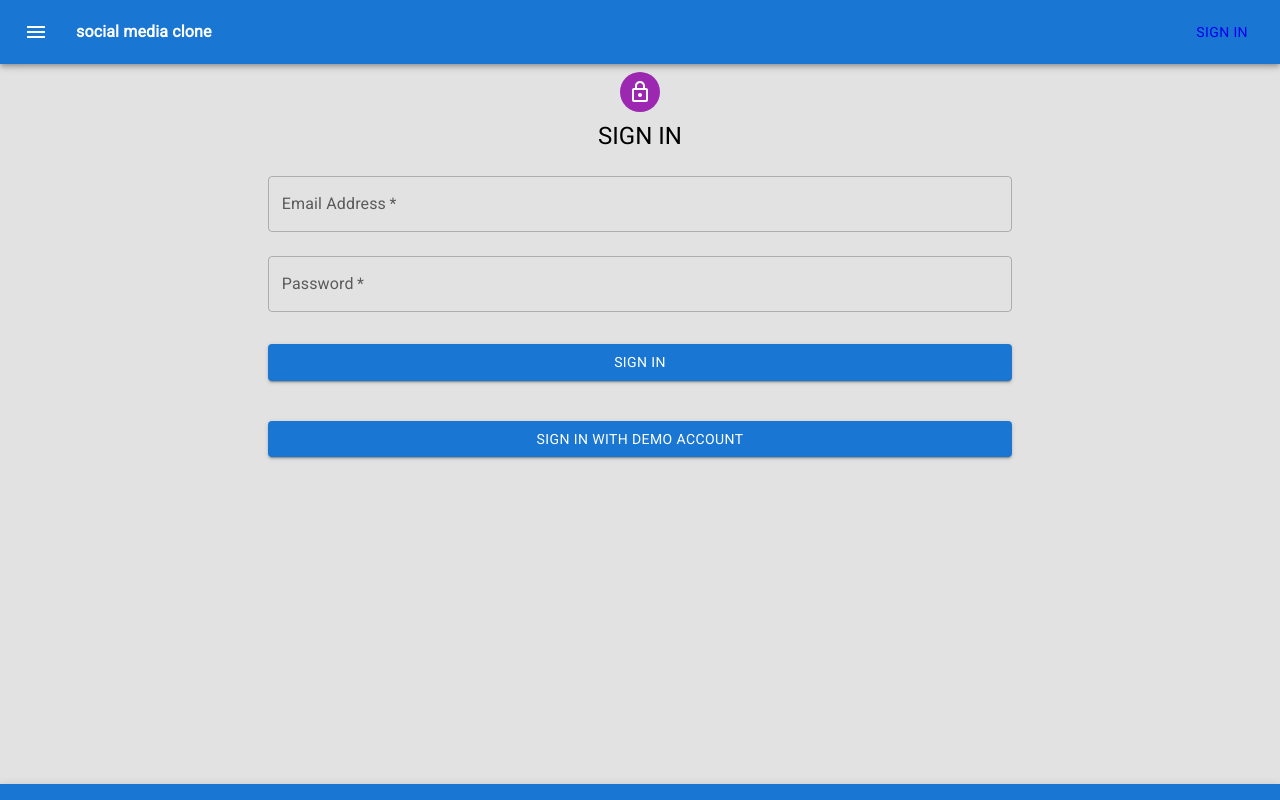
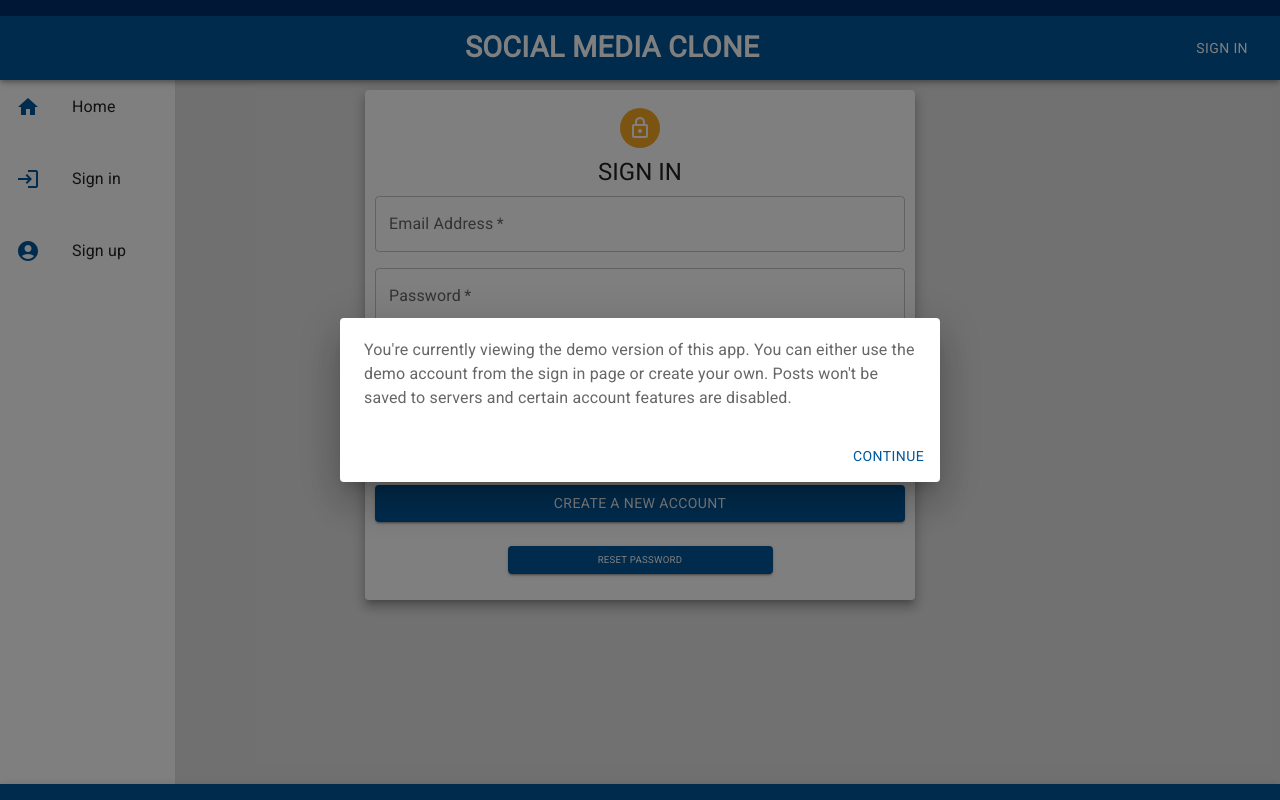
Before and after one commit to reese-parker/social-media-clone, a React (Create React App) app: page /signin in a window 1280 px wide. Built offline with nearby package versions, Linux system fonts and the light colour scheme; no server answers.

Commit message:
Bug fixes

```diff
--- a/public/index.html
+++ b/public/index.html
@@ -10,8 +10,8 @@
       content="Web site created using create-react-app"
     />
     <link rel="preconnect" href="https://fonts.googleapis.com">
-<link rel="preconnect" href="https://fonts.gstatic.com" crossorigin>
-<link href="https://fonts.googleapis.com/css2?family=Roboto&display=swap" rel="stylesheet">
+    <link rel="preconnect" href="https://fonts.gstatic.com" crossorigin>
+    <link href="https://fonts.googleapis.com/css2?family=Roboto&family=Ubuntu+Condensed&display=swap" rel="stylesheet">
     <link rel="apple-touch-icon" href="%PUBLIC_URL%/logo192.png" />
 
     <link rel="manifest" href="%PUBLIC_URL%/manifest.json" />
--- a/src/AccountSettings.js
+++ b/src/AccountSettings.js
@@ -2,19 +2,25 @@ import React, { useEffect, useContext } from "react";
 import { useNavigate } from "react-router-dom";
 import { deleteUser } from "firebase/auth";
 import { auth } from "./firebase.js";
+import Paper from "@mui/material/Paper";
 import Grid from "@mui/material/Grid";
 import Button from "@mui/material/Button";
+import Avatar from "@mui/material/Avatar";
+import Typography from "@mui/material/Typography";
 import Dialog from "@mui/material/Dialog";
 import DialogActions from "@mui/material/DialogActions";
 import DialogTitle from "@mui/material/DialogTitle";
+import Fade from "@mui/material/Fade";
+import SettingsIcon from "@mui/icons-material/Settings";
 import {
   ActiveUserContext,
   ActiveUserDispatchContext,
 } from "./contexts/ActiveUserContext";
 import useToggleState from "./hooks/useToggleState";
+import styles from "./styles/AccountSettingsStyles.js";
 
 export default function AccountSettings(props) {
-  const {handleOpenSnackbar} = props
+  const { handleOpenSnackbar } = props;
   const activeUser = useContext(ActiveUserContext);
   const setActiveUser = useContext(ActiveUserDispatchContext);
   const [confirmSignOutDialog, toggleConfirmSignOutDialog] =
@@ -27,7 +33,7 @@ export default function AccountSettings(props) {
     setActiveUser(null);
     toggleConfirmSignOutDialog();
     navigate("/signup");
-    handleOpenSnackbar("account deleted")
+    handleOpenSnackbar("account deleted");
   };
 
   useEffect(() => {
@@ -35,10 +41,35 @@ export default function AccountSettings(props) {
   });
 
   return (
-    <>
-      <Grid container direction="column" spacing={1}>
+    <Fade in={true} timeout={500}>
+      <Paper sx={styles.container}>
+        <Grid container direction="column" alignItems="center" spacing={1}>
+          <Grid
+            item
+            container
+            direction="column"
+            wrap="nowrap"
+            alignItems="center"
+          >
             <Grid item>
-          <Button variant="outlined" onClick={toggleConfirmSignOutDialog}>
+              <Avatar sx={styles.Avatar}>
+                <SettingsIcon />
+              </Avatar>
+            </Grid>
+            <Grid item>
+              <Typography component="h1" variant="h5">
+                SETTINGS
+              </Typography>
+            </Grid>
+          </Grid>
+
+          <Grid item>
+            <Button
+              onClick={toggleConfirmSignOutDialog}
+              fullWidth
+              variant="contained"
+              sx={{ mt: 3, mb: 2 }}
+            >
               delete account
             </Button>
           </Grid>
@@ -53,12 +84,12 @@ export default function AccountSettings(props) {
           <DialogTitle id="alert-dialog-title">
             are you sure you want to delete your account?
           </DialogTitle>
-
           <DialogActions>
             <Button onClick={toggleConfirmSignOutDialog}>cancel</Button>
             <Button onClick={handleDeleteUser}>delete account</Button>
           </DialogActions>
         </Dialog>
-    </>
+      </Paper>
+    </Fade>
   );
 }
--- a/src/App.js
+++ b/src/App.js
@@ -1,15 +1,20 @@
 import React, { useState } from "react";
+
 import { Routes, Route } from "react-router-dom";
 import Drawer from "@mui/material/Drawer";
 import Snackbar from "@mui/material/Snackbar";
+
 import Navbar from "./Navbar";
 import Feed from "./Feed";
 import Footer from "./Footer";
-import Menu from "./Menu";
+import MobileMenu from "./MobileMenu";
+import DesktopMenu from "./DesktopMenu";
 import SignUp from "./SignUp";
 import SignIn from "./SignIn";
 import AccountSettings from "./AccountSettings";
+import WelcomeMessage from "./WelcomeMessage";
 import useToggleState from "./hooks/useToggleState";
+import styles from "./styles/AppStyles";
 
 function App() {
   const [isDrawerOpen, toggleDrawer] = useToggleState(false);
@@ -30,6 +35,9 @@ function App() {
     <div className="App">
       <Navbar handleOpenDrawer={toggleDrawer} />
 
+      {
+        //Routes for main content
+      }
       <Routes>
         <Route path="/" element={<Feed />} />
         <Route
@@ -49,26 +57,48 @@ function App() {
 
       <Footer handleOpenSnackbar={handleOpenSnackbar} />
 
+      {
+        //Mobile Menu
+      }
       <Drawer
         anchor={"left"}
         open={isDrawerOpen}
         onClose={toggleDrawer}
-        PaperProps={{
-          sx: { width: "175px" },
-        }}
-        elevation={1}
+        elevation={16}
+        PaperProps={{ sx: styles.mobileDrawerPaperProps }}
       >
-        <Menu
+        <MobileMenu
           handleCloseDrawer={toggleDrawer}
           handleOpenSnackbar={handleOpenSnackbar}
         />
       </Drawer>
+
+      {
+        //Desktop Menu
+      }
+      <Drawer
+        anchor={"left"}
+        variant="permanent"
+        sx={styles.desktopDrawer}
+        PaperProps={{ sx: styles.desktopDrawerPaperProps }}
+      >
+        <DesktopMenu handleOpenSnackbar={handleOpenSnackbar} />
+      </Drawer>
+
+      {
+        //Reusable Snackbar
+      }
       <Snackbar
         open={isSnackbarOpen}
         autoHideDuration={2000}
         onClose={handleCloseSnackbar}
         message={snackbarMessage}
       />
+
+      {
+        //Message regarding demo version shown on page load
+      }
+      <WelcomeMessage />
     </div>
   );
 }
--- a/src/Footer.js
+++ b/src/Footer.js
@@ -1,35 +1,28 @@
 import React, { useContext } from "react";
+
+import { useNavigate } from "react-router-dom";
 import AppBar from "@mui/material/AppBar";
 import Toolbar from "@mui/material/Toolbar";
 import Fab from "@mui/material/Fab";
 import AddIcon from "@mui/icons-material/Add";
+
 import NewPostForm from "./NewPostForm";
 import { ActiveUserContext } from "./contexts/ActiveUserContext";
 import useToggleState from "./hooks/useToggleState";
-
-const styles = {
-  AppBar: { position: "fixed", top: "auto", bottom: 0, height: "16px" },
-  Fab: {
-    position: "absolute",
-    zIndex: 1,
-    top: -30,
-    left: 0,
-    right: 0,
-    margin: "0 auto",
-  },
-};
+import styles from "./styles/FooterStyles";
 
 export default function Footer(props) {
-  const {handleOpenSnackbar} = props
+  const { handleOpenSnackbar } = props;
   const activeUser = useContext(ActiveUserContext);
   const [isNewPostFormOpen, toggleNewPostForm] = useToggleState(false);
 
+  const navigate = useNavigate();
 
   const handleCloseNewPostForm = () => {
-    toggleNewPostForm()
-    handleOpenSnackbar("post shared")
-  }
-
+    toggleNewPostForm();
+    navigate("/feed");
+    handleOpenSnackbar("post shared");
+  };
 
   return (
     <AppBar color="primary" sx={styles.AppBar}>
@@ -39,14 +32,18 @@ export default function Footer(props) {
             onClick={toggleNewPostForm}
             sx={styles.Fab}
             size="small"
+            aria-label="add"
             color="secondary"
-            aria-label="add"
           >
-            <AddIcon />
+            <AddIcon sx={styles.AddIcon} />
           </Fab>
         )}
 
-        <NewPostForm open={isNewPostFormOpen} handleClose={handleCloseNewPostForm} />
+        <NewPostForm
+          open={isNewPostFormOpen}
+          handleClose={handleCloseNewPostForm}
+          toggleNewPostForm={toggleNewPostForm}
+        />
       </Toolbar>
     </AppBar>
   );
--- a/src/Menu.js
+++ /dev/null
@@ -1,83 +0,0 @@
-import React, { useContext } from "react";
-import { useNavigate } from "react-router-dom";
-import { auth } from "./firebase.js";
-import { signOut } from "firebase/auth";
-import Box from "@mui/material/Box";
-import List from "@mui/material/List";
-import ListItem from "@mui/material/ListItem";
-import ListItemText from "@mui/material/ListItemText";
-import {
-  ActiveUserContext,
-  ActiveUserDispatchContext,
-} from "./contexts/ActiveUserContext";
-
-export default function Menu(props) {
-  const { handleCloseDrawer, handleOpenSnackbar } = props;
-  const activeUser = useContext(ActiveUserContext);
-  const setActiveUser = useContext(ActiveUserDispatchContext);
-
-  const navigate = useNavigate();
-
-  const handleSignOut = async () => {
-    await signOut(auth);
-    setActiveUser(null);
-    handleCloseDrawer();
-    navigate("/signin");
-    handleOpenSnackbar("signed out");
-  };
-
-  return (
-    <Box>
-      <List>
-        <ListItem
-          button
-          onClick={() => {
-            handleCloseDrawer();
-            navigate("/");
-          }}
-        >
-          <ListItemText primary="home" />
-        </ListItem>
-        {activeUser === null ? (
-          <>
-            {" "}
-            <ListItem
-              button
-              onClick={() => {
-                handleCloseDrawer();
-                navigate("/signin");
-              }}
-            >
-              <ListItemText primary="sign in" />
-            </ListItem>
-            <ListItem
-              button
-              onClick={() => {
-                handleCloseDrawer();
-                navigate("/signup");
-              }}
-            >
-              <ListItemText primary="sign up" />
-            </ListItem>
-          </>
-        ) : (
-          <>
-            {" "}
-            <ListItem
-              button
-              onClick={() => {
-                handleCloseDrawer();
-                navigate("/accountsettings");
-              }}
-            >
-              <ListItemText wrap="nowrap" primary="account settings" />
-            </ListItem>
-            <ListItem button onClick={handleSignOut}>
-              <ListItemText primary="sign out" />
-            </ListItem>
-          </>
-        )}
-      </List>
-    </Box>
-  );
-}
--- a/src/Navbar.js
+++ b/src/Navbar.js
@@ -1,49 +1,52 @@
 import React, { useContext } from "react";
+
 import { Link } from "react-router-dom";
 import AppBar from "@mui/material/AppBar";
+import Box from "@mui/material/Box";
 import Toolbar from "@mui/material/Toolbar";
 import Typography from "@mui/material/Typography";
 import Button from "@mui/material/Button";
 import IconButton from "@mui/material/IconButton";
+import FaceIcon from "@mui/icons-material/Face";
 import MenuIcon from "@mui/icons-material/Menu";
+
 import AccountCircleIcon from "@mui/icons-material/AccountCircle";
 import { ActiveUserContext } from "./contexts/ActiveUserContext";
-
-const styles = {
-  AppBar: {
-    position: "sticky",
-  },
-  IconButton: { mr: 2 },
-  Title: { flexGrow: 1, fontWeight: 700 },
-};
+import styles from "./styles/NavbarStyles";
 
 export default function Navbar(props) {
   const { handleOpenDrawer } = props;
   const activeUser = useContext(ActiveUserContext);
 
   return (
-    <AppBar sx={styles.AppBar}>
-      <Toolbar>
+    <AppBar color="primary" sx={styles.AppBar}>
+      <Box sx={styles.headerToolbar} />
+      <Toolbar sx={styles.ToolbarContainer}>
         <IconButton
           size="large"
           edge="start"
-          color="inherit"
           aria-label="menu"
           sx={styles.IconButton}
           onClick={handleOpenDrawer}
         >
-          <MenuIcon />
+          <MenuIcon sx={styles.MenuIcon} />
         </IconButton>
-        <Typography sx={styles.Title}>social media clone</Typography>
+        <Typography sx={styles.Title}>SOCIAL MEDIA CLONE</Typography>
         {activeUser === null ? (
-          <Link to="/signin">
-            <Button color="inherit">Sign In</Button>
+          <Link style={styles.signInLink} to="/signin">
+            <Button sx={styles.signInButton}>Sign In</Button>
           </Link>
         ) : (
-          <>
-            <AccountCircleIcon />
-            {activeUser.displayName}
-          </>
+          <Box sx={styles.profile}>
+            {activeUser.displayName === "Demo" ? (
+              <AccountCircleIcon fontSize="small" />
+            ) : (
+              <FaceIcon />
+            )}
+            <Typography sx={styles.displayName}>
+              {activeUser.displayName}
+            </Typography>
+          </Box>
         )}
       </Toolbar>
     </AppBar>
--- a/src/SignIn.js
+++ b/src/SignIn.js
@@ -1,16 +1,24 @@
-import React, { useContext } from "react";
+import React, { useState, useContext } from "react";
+
 import { useNavigate } from "react-router-dom";
 import { auth, signInAsDemo } from "./firebase.js";
-import { signInWithEmailAndPassword } from "firebase/auth";
+import {
+  signInWithEmailAndPassword,
+  sendPasswordResetEmail,
+} from "firebase/auth";
 import Avatar from "@mui/material/Avatar";
+import Paper from "@mui/material/Paper";
 import Grid from "@mui/material/Grid";
 import Button from "@mui/material/Button";
 import TextField from "@mui/material/TextField";
+import Fade from "@mui/material/Fade";
 import Box from "@mui/material/Box";
 import Typography from "@mui/material/Typography";
 import LockOutlinedIcon from "@mui/icons-material/LockOutlined";
+
 import { ActiveUserDispatchContext } from "./contexts/ActiveUserContext";
 import useInputState from "./hooks/useInputState.js";
+import styles from "./styles/SignInStyles.js";
 
 export default function SignIn(props) {
   const { handleOpenSnackbar } = props;
@@ -18,18 +26,20 @@ export default function SignIn(props) {
   const [emailValue, handleEmailValueChange] = useInputState("");
   const [passwordValue, handlePasswordValueChange, resetPasswordValue] =
     useInputState("");
+  const [error, setError] = useState(false);
 
   const navigate = useNavigate();
 
   const signInFail = () => {
     resetPasswordValue();
+    setError(true);
   };
 
   const handleSignInAsDemo = async () => {
     const demoUser = await signInAsDemo();
     setActiveUser(demoUser);
     navigate("/feed");
-    handleOpenSnackbar(`welcome back, ${demoUser.displayName}`);
+    handleOpenSnackbar(`Welcome back, ${demoUser.displayName}.`);
   };
 
   const handleSubmit = async (e) => {
@@ -40,15 +50,29 @@ export default function SignIn(props) {
       passwordValue
     ).catch(signInFail);
     setActiveUser(user.user);
-    handleOpenSnackbar(`welcome back, ${user.user.displayName}`);
     navigate("/feed");
+    handleOpenSnackbar(`Welcome back, ${user.user.displayName}.`);
+  };
+
+  const resetPassword = async () => {
+    const email = prompt("enter your email address");
+    await sendPasswordResetEmail(auth, email);
+    handleOpenSnackbar("Reset password email sent.");
   };
 
   return (
+    <Fade in={true} timeout={500}>
+      <Paper sx={styles.container} elevation={8}>
         <Grid container direction="column" alignItems="center" wrap="nowrap">
-      <Grid item container direction="column" wrap="nowrap" alignItems="center">
+          <Grid
+            item
+            container
+            direction="column"
+            wrap="nowrap"
+            alignItems="center"
+          >
             <Grid item>
-          <Avatar sx={{ m: 1, bgcolor: "secondary.main" }}>
+              <Avatar sx={styles.Avatar}>
                 <LockOutlinedIcon />
               </Avatar>
             </Grid>
@@ -62,9 +86,9 @@ export default function SignIn(props) {
           <Grid item>
             <Box component="form" onSubmit={handleSubmit} sx={{ mt: 1 }}>
               <TextField
-            margin="normal"
                 required
                 fullWidth
+                error={error}
                 id="email"
                 label="Email Address"
                 name="email"
@@ -75,6 +99,7 @@ export default function SignIn(props) {
               <TextField
                 margin="normal"
                 required
+                error={error}
                 fullWidth
                 name="password"
                 label="Password"
@@ -87,7 +112,7 @@ export default function SignIn(props) {
                 type="submit"
                 fullWidth
                 variant="contained"
-            sx={{ mt: 3, mb: 2 }}
+                sx={{ mt: 2, mb: 2 }}
               >
                 sign in
               </Button>
@@ -95,12 +120,31 @@ export default function SignIn(props) {
                 onClick={handleSignInAsDemo}
                 fullWidth
                 variant="contained"
-            sx={{ mt: 3, mb: 2 }}
+                sx={{ mt: 2, mb: 2 }}
               >
                 sign in with demo account
               </Button>
+              <Button
+                onClick={() => navigate("/signup")}
+                fullWidth
+                variant="contained"
+                sx={{ mt: 2, mb: 2 }}
+              >
+                create a new account
+              </Button>
+              <div style={styles.resetPasswordContainer}>
+                <Button
+                  onClick={resetPassword}
+                  variant="contained"
+                  sx={styles.resetPasswordButton}
+                >
+                  reset password
+                </Button>
+              </div>
             </Box>
           </Grid>
         </Grid>
+      </Paper>
+    </Fade>
   );
 }
--- a/src/SignUp.js
+++ b/src/SignUp.js
@@ -1,16 +1,21 @@
 import React, { useContext } from "react";
 import { useNavigate } from "react-router-dom";
-import { auth } from "./firebase.js";
+import { auth, signInAsDemo } from "./firebase.js";
 import { createUserWithEmailAndPassword, updateProfile } from "firebase/auth";
+
 import Avatar from "@mui/material/Avatar";
+import Paper from "@mui/material/Paper";
 import Grid from "@mui/material/Grid";
 import Button from "@mui/material/Button";
 import TextField from "@mui/material/TextField";
+import Fade from "@mui/material/Fade";
 import Box from "@mui/material/Box";
 import Typography from "@mui/material/Typography";
 import LockOutlinedIcon from "@mui/icons-material/LockOutlined";
+
 import { ActiveUserDispatchContext } from "./contexts/ActiveUserContext";
 import useInputState from "./hooks/useInputState.js";
+import styles from "./styles/SignUpStyles.js";
 
 export default function SignUp(props) {
   const { handleOpenSnackbar } = props;
@@ -18,6 +23,13 @@ export default function SignUp(props) {
   const [displayNameValue, handleDisplayNameValueChange] = useInputState("");
   const [emailValue, handleEmailValueChange] = useInputState("");
   const [passwordValue, handlePasswordValueChange] = useInputState("");
+
+  const handleSignInAsDemo = async () => {
+    const demoUser = await signInAsDemo();
+    setActiveUser(demoUser);
+    navigate("/feed");
+    handleOpenSnackbar(`Welcome back, ${demoUser.displayName}.`);
+  };
 
   const navigate = useNavigate();
 
@@ -35,10 +47,18 @@ export default function SignUp(props) {
   };
 
   return (
+    <Fade in={true} timeout={500}>
+      <Paper sx={styles.container} elevation={8}>
         <Grid container direction="column" alignItems="center" wrap="nowrap">
-      <Grid item container direction="column" wrap="nowrap" alignItems="center">
+          <Grid
+            item
+            container
+            direction="column"
+            wrap="nowrap"
+            alignItems="center"
+          >
             <Grid item>
-          <Avatar sx={{ m: 1, bgcolor: "secondary.main" }}>
+              <Avatar sx={styles.Avatar}>
                 <LockOutlinedIcon />
               </Avatar>
             </Grid>
@@ -92,8 +112,19 @@ export default function SignUp(props) {
               >
                 Create Account
               </Button>
+              <div style={styles.demoSignInContainer}>
+                <Button
+                  onClick={handleSignInAsDemo}
+                  variant="contained"
+                  sx={styles.demoSignInButton}
+                >
+                  sign in with demo account
+                </Button>
+              </div>
             </Box>
           </Grid>
         </Grid>
+      </Paper>
+    </Fade>
   );
 }
--- a/src/firebase.js
+++ b/src/firebase.js
@@ -11,8 +11,6 @@ const firebaseApp = initializeApp({
   appId: process.env.REACT_APP_FIREBASE_APP_ID,
 });
 
-console.log(process.env.REACT_APP_FIREBASE_API_KEY)
-
 export const auth = getAuth(firebaseApp);
 export const db = getFirestore(firebaseApp);
 
--- a/src/index.js
+++ b/src/index.js
@@ -1,17 +1,22 @@
 import React from "react";
 import ReactDOM from "react-dom";
 import { BrowserRouter } from "react-router-dom";
+import { ThemeProvider } from '@mui/material/styles';
 import App from "./App";
 import { PostsProvider } from "./contexts/PostsContext";
 import { ActiveUserProvider } from "./contexts/ActiveUserContext";
 import "./styles/index.css";
+import theme from "./styles/theme"
+
 
 ReactDOM.render(
   <React.StrictMode>
     <ActiveUserProvider>
       <PostsProvider>
         <BrowserRouter>
+        <ThemeProvider theme={theme}>
           <App />
+          </ThemeProvider>
         </BrowserRouter>
       </PostsProvider>
     </ActiveUserProvider>
```
Also changed, not shown: 1 other file (tests, documents, lock files or other folders). Lines whose indentation alone changed are shown as unchanged.
